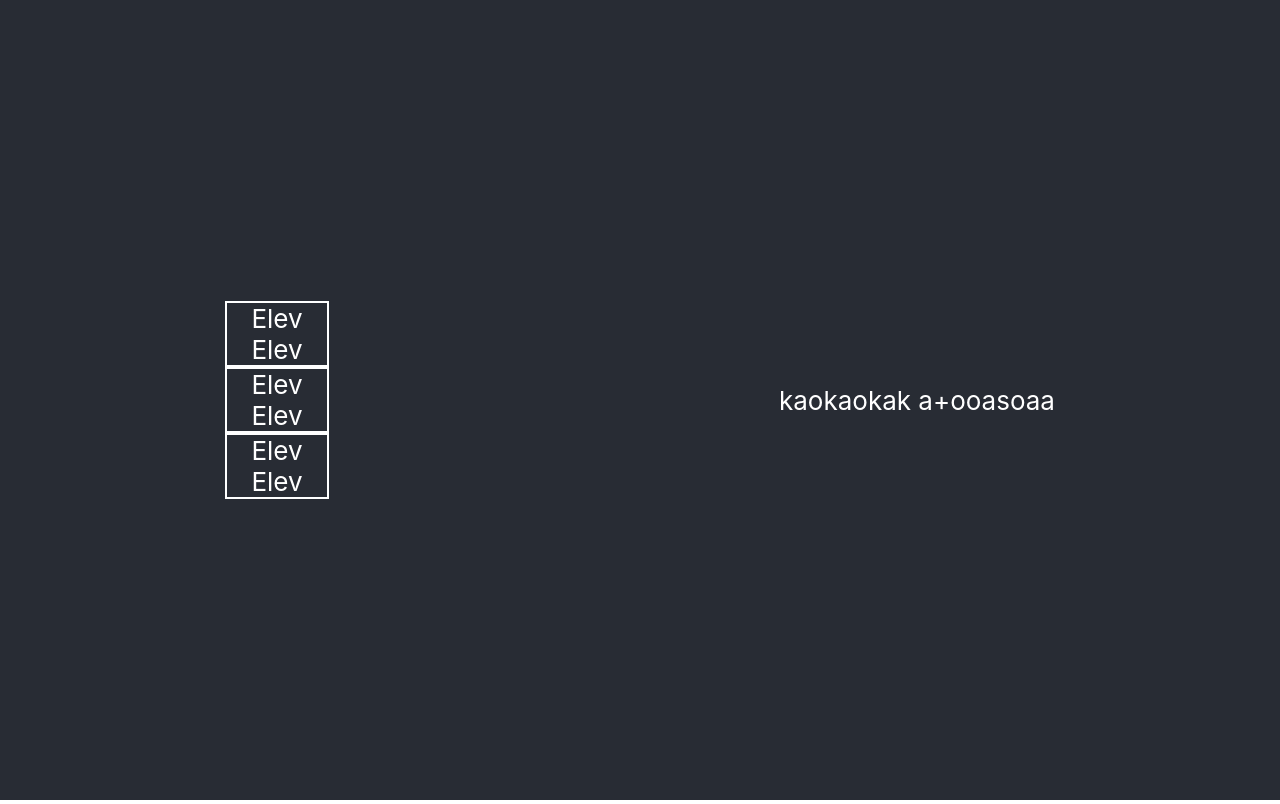
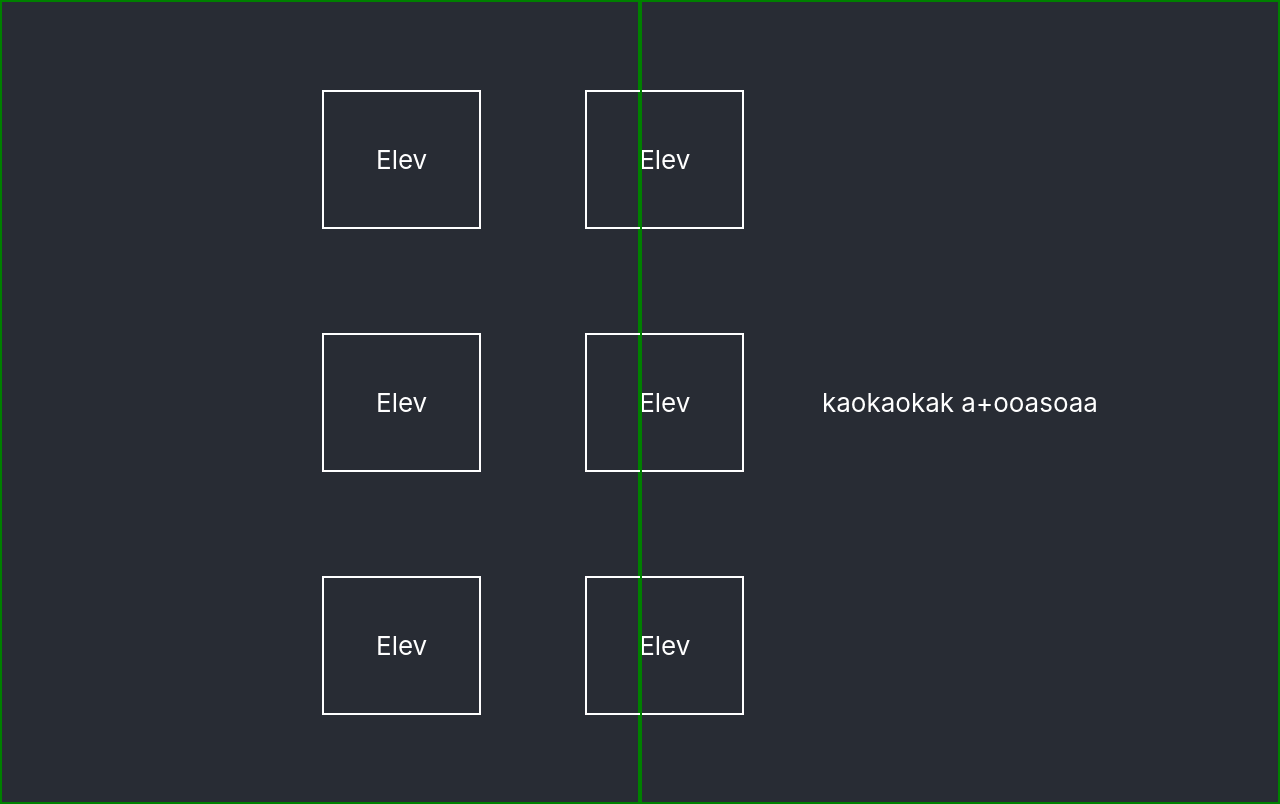
Before and after one commit to 2ITB-Dromtorp/SkoleOppgaver_2ITB, a React (Create React App) app in the folder klassekart/klassekart/: page / in a window 1280 px wide. Built offline with nearby package versions, Linux system fonts and the light colour scheme.

Commit message:
klassekart

```diff
--- a/klassekart/klassekart/src/App.css
+++ b/klassekart/klassekart/src/App.css
@@ -36,7 +36,22 @@
   }
 }
 
+.container {
+  display: flex;
+  justify-content: center;
+  align-items: center;
+  width: 100%;
+  height: 100vh;
+  border: solid green 2px;
+}
+
 .tositteplasser {
+  display: flex;
   width: 100px;
+}
+
+.elev {
+  padding: 2em;
+  margin: 2em;
   border: solid white 2px;
 }
--- a/klassekart/klassekart/src/App.js
+++ b/klassekart/klassekart/src/App.js
@@ -8,6 +8,8 @@ function App() {
       <header className="App-header">
 
         <div className="container">
+
+          <div>
 
             <div className='tositteplasser'>
               <div className='elev'> Elev </div>
@@ -26,6 +28,8 @@ function App() {
 
         </div>
 
+        </div>
+
         <div className="container">
           kaokaokak  a+ooasoaa
         </div>
```
Lines whose indentation alone changed are shown as unchanged.
